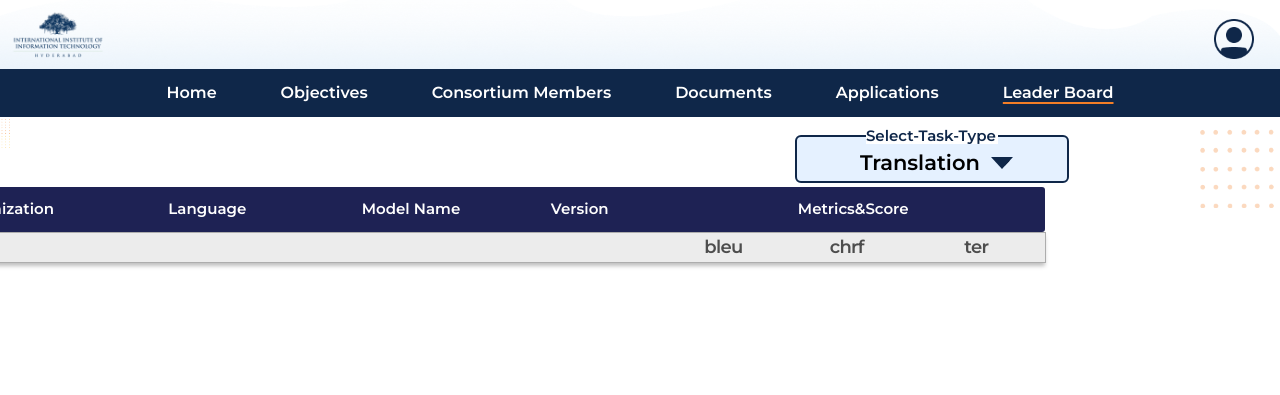
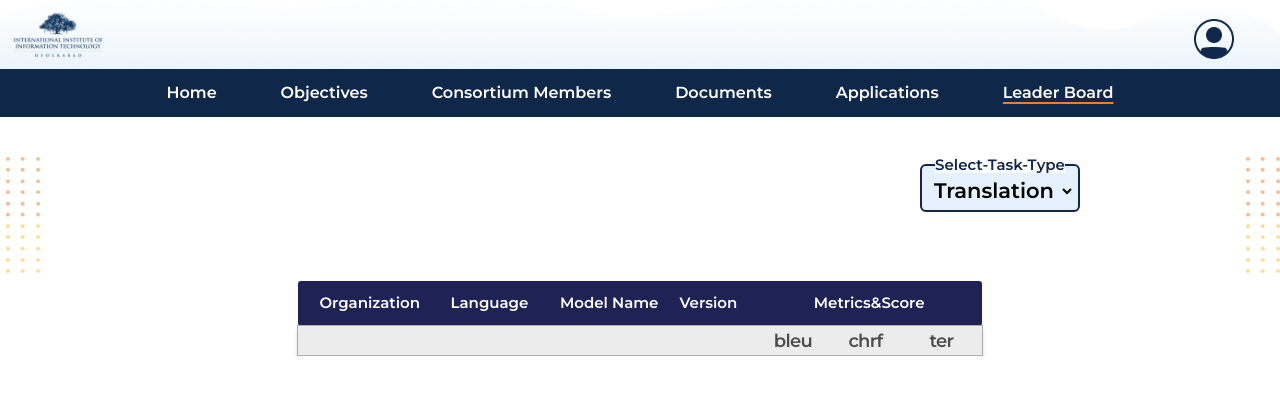
Before and after one commit to IIITH-Product-Labs/leaderboard, a Flask app: page /signout in a window 1280 px wide. Shown: the top 395 px of the page. Run offline with Flask 2, Linux system fonts and the light colour scheme; data that the repository does not hold is empty; some libraries are stand-ins or nearby versions.

Commit message:
leaderboard fixed

```diff
--- a/static/styles.css
+++ b/static/styles.css
@@ -250,19 +250,15 @@
 
 
     .fieldset {
-        float: right;
-       justify-content: right;
-        margin-left: 62.1%;
-        margin-top: 0.9%;
+        /* float: right; */
+        /* justify-content: right; */
         border: 2px solid  #0F2749;
-        width: 19.5%;
         border-radius: 6px;
         background: rgba(219, 236, 255, 0.7);
-        position:absolute;
     }
 
     .border-text {
-        width: 132px;
+
         margin: auto;
         background-color: #ffffff;
         font-family: 'Montserrat';
@@ -275,7 +271,7 @@
         border: 0px solid #FFFFFF;
     }
     .dropdown{
-        width: 270px;
+
         overflow: hidden;
         background: no-repeat right #D7E9FF;
         border-top:#D7E9FF 1px solid;
@@ -287,10 +283,10 @@
 
 
     }
-    .dropdown:after {
+    /* .dropdown:after {
         content: "";
-        margin-right: 20%;
-        position: absolute;
+        margin:auto;
+        position: relative;
         right: 0px;
         top: 12.5px;
         width: 0;
@@ -302,7 +298,7 @@
         border-left: 11px solid transparent;
         border-right: 11px solid transparent;
         border-top: 12px solid #0F2749;
-    }
+    } */
     .select-element {
         box-sizing: border-box;
         border: 0;
@@ -344,6 +340,7 @@
         color:  #FEFEFE;
         background-color: #1e2254;
         min-height: 20px;
+        margin: 4px;
 
         font-family: 'Montserrat';
         font-style: normal;
@@ -366,7 +363,7 @@
         font-family: 'Montserrat';
         font-style: normal;
         font-weight: 400;
-        font-size: 18px;
+
         line-height: 29px;
         /* identical to box height */
 
@@ -411,7 +408,7 @@
         font-size: 18px;
         line-height: 29px;
         /* identical to box height */
-
+        padding: 10px;
         letter-spacing: -0.04em;
 
         color: #4D4D4D;
@@ -424,6 +421,8 @@
         font-weight: 400;
         font-size: 18px;
         line-height: 29px;
+        padding: 10px;
+
         /* identical to box height */
 
         letter-spacing: -0.04em;
--- a/templates/leaderboard.html
+++ b/templates/leaderboard.html
@@ -6,8 +6,8 @@
         <!-- <link rel="stylesheet" href="https://cdn.jsdelivr.net/npm/bootstrap@4.6.1/dist/css/bootstrap.min.css"> -->
         <link rel="stylesheet" href="{{url_for('static',filename='styles.css')}}">
         <script src="https://cdn.jsdelivr.net/npm/jquery@3.6.0/dist/jquery.slim.min.js"></script>
-        <script src="https://cdn.jsdelivr.net/npm/popper.js@1.16.1/dist/umd/popper.min.js"></script>
-        <script src="https://cdn.jsdelivr.net/npm/bootstrap@4.6.1/dist/js/bootstrap.bundle.min.js"></script>
+        <!-- <script src="https://cdn.jsdelivr.net/npm/popper.js@1.16.1/dist/umd/popper.min.js"></script> -->
+        <!-- <script src="https://cdn.jsdelivr.net/npm/bootstrap@4.6.1/dist/js/bootstrap.bundle.min.js"></script> -->
         <script src="https://cdn.tailwindcss.com"></script>
     <script>
       tailwind.config = {
@@ -36,81 +36,121 @@
         <meta name="viewport" content="width=device-width, initial-scale=1.0">
     </head>
 <body>
-        <div class="overlap1-c">
-            <img class="w-24 h-auto" src="{{url_for('static',filename='Icon.png')}}" />
+      <div class="overlap1-c ">
+        <img class="w-24 h-auto" src="{{url_for('static',filename='Icon.png')}}"/>
         <div class="flex gap-4">
-                <div class="">
-                    <img class="h-10" id="imagebutton" src="{{url_for('static',filename='logout icon.png')}}" />
+          <img class="h-10 md:mr-5 mr-0" id="imagebutton" src="{{url_for('static',filename='logout icon.png')}}"/>
           <div class="m2" id="imagecontent">
-                        <a href="{{ url_for('signin') }}" class="dropdown-c1"><span>Sign In</span></a>
-                        <a href="{{ url_for('signout') }}" class="dropdown-c1"><span>Sign Out</span></a>
+            <a href="{{ url_for('signin') }}" class="dropdown-c1"
+              ><span>Sign In</span></a>
+            <a href="{{ url_for('signout') }}" class="dropdown-c1"
+              ><span>Sign Out</span></a>
             </div>
+            <div class="w-10 md:w-0"><img class="h-10" id="hamburg" src="{{url_for('static',filename='menu-04.png')}}" />
             </div>
-                <div class="w-10 md:w-0">
-                    <img class="h-10" id="hamburg" src="{{url_for('static',filename='menu-04.png')}}" />
           </div>
         </div>
       </div>
 
+      <!-- navbar  -->
       <div id="mobilecontent" class="w-0 h-full absolute bg-DarkBlue z-10 ease-in duration-200 overflow-x-auto">
         <div class="m-auto">
-          <div class="flex flex-column text-center font-bold text-2xl gap-10 pt-10">
-            <a href="{{ url_for('about') }}"class="text-white no-underline decoration-DarkOrgane decoration-DarkOrgane decoration-2 underline-offset-4 hover:underline hover:decoration-DarkOrgane hover:decoration-2 hover:underline-offset-4">Home</a>
-            <a href="{{ url_for('objective') }}" class="text-white no-underline decoration-DarkOrgane decoration-DarkOrgane decoration-2 underline-offset-4 hover:underline hover:decoration-DarkOrgane hover:decoration-2 hover:underline-offset-4">Objectives</a>
-            <a href="{{ url_for('consortium') }}" class="text-white no-underline decoration-DarkOrgane decoration-DarkOrgane decoration-2 underline-offset-4 hover:underline hover:decoration-DarkOrgane hover:decoration-2 hover:underline-offset-4">Consortium Members</a>
-            <a href="{{ url_for('documents') }}" class="text-white no-underline decoration-DarkOrgane decoration-DarkOrgane decoration-2 underline-offset-4 hover:underline hover:decoration-DarkOrgane hover:decoration-2 hover:underline-offset-4">Documents</a>
-            <a target="_self" href="https://himgangycanvas.iiithcanvas.com/" class="text-white no-underline decoration-DarkOrgane decoration-DarkOrgane decoration-2 underline-offset-4 hover:underline hover:decoration-DarkOrgane hover:decoration-2 hover:underline-offset-4">Applications</a>
-            <a href="{{ url_for('userleaderboard') }}" class="text-white underline decoration-DarkOrgane decoration-DarkOrgane decoration-2 underline-offset-4 hover:underline hover:decoration-DarkOrgane hover:decoration-2 hover:underline-offset-4">Leader Board</a>
+          <div class="flex flex-col text-center font-bold text-2xl gap-10 pt-10">
+            <a href="{{ url_for('about') }}"
+              class="text-white no-underline decoration-DarkOrgane decoration-DarkOrgane decoration-2 underline-offset-4 hover:underline hover:decoration-DarkOrgane hover:decoration-2 hover:underline-offset-4">Home</a>
+            <a href="{{ url_for('objective') }}"
+              class="text-white no-underline decoration-DarkOrgane decoration-DarkOrgane decoration-2 underline-offset-4 hover:underline hover:decoration-DarkOrgane hover:decoration-2 hover:underline-offset-4">Objectives</a>
+            <a href="{{ url_for('consortium') }}"
+              class="text-white no-underline decoration-DarkOrgane decoration-DarkOrgane decoration-2 underline-offset-4 hover:underline hover:decoration-DarkOrgane hover:decoration-2 hover:underline-offset-4">Consortium
+              Members</a>
+            <a href="{{ url_for('documents') }}"
+              class="text-white no-underline decoration-DarkOrgane decoration-DarkOrgane decoration-2 underline-offset-4 hover:underline hover:decoration-DarkOrgane hover:decoration-2 hover:underline-offset-4">Documents</a>
+            <a target="_self" href="https://himgangycanvas.iiithcanvas.com/"
+              class="text-white no-underline decoration-DarkOrgane decoration-DarkOrgane decoration-2 underline-offset-4 hover:underline hover:decoration-DarkOrgane hover:decoration-2 hover:underline-offset-4">Applications</a>
+            <a href="{{ url_for('userleaderboard') }}"
+              class="text-white underline decoration-DarkOrgane decoration-DarkOrgane decoration-2 underline-offset-4 hover:underline hover:decoration-DarkOrgane hover:decoration-2 hover:underline-offset-4">Leader
+              Board</a>
           </div>
         </div>
         </div>
-      <div class="md:h-auto md:w-full flex gap-3 bg-DarkBlue font-semibold font-body py-2 overflow-x-auto h-0 w-0">
+
+        <div
+          class="  md:h-auto md:w-full flex gap-3 bg-DarkBlue font-semibold font-body py-2 overflow-x-auto h-0 w-0"
+        >
           <div class="mx-auto gap-5 md:gap-16 lg:gap-30 flex flex-row my-1">
-          <a href="{{ url_for('about') }}" class="text-white no-underline decoration-DarkOrgane decoration-DarkOrgane decoration-2 underline-offset-4 hover:underline hover:decoration-DarkOrgane hover:decoration-2 hover:underline-offset-4">Home</a>
-          <a href="{{ url_for('objective') }}" class="text-white no-underline decoration-DarkOrgane decoration-DarkOrgane decoration-2 underline-offset-4 hover:underline hover:decoration-DarkOrgane hover:decoration-2 hover:underline-offset-4">Objectives</a>
-          <a href="{{ url_for('consortium') }}" class="text-white no-underline decoration-DarkOrgane decoration-DarkOrgane decoration-2 underline-offset-4 hover:underline hover:decoration-DarkOrgane hover:decoration-2 hover:underline-offset-4">Consortium Members</a>
-          <a href="{{ url_for('documents') }}" class="text-white no-underline decoration-DarkOrgane decoration-DarkOrgane decoration-2 underline-offset-4 hover:underline hover:decoration-DarkOrgane hover:decoration-2 hover:underline-offset-4">Documents</a>
-          <a target="_self" href="https://himgangycanvas.iiithcanvas.com/" class="text-white no-underline decoration-DarkOrgane decoration-DarkOrgane decoration-2 underline-offset-4 hover:underline hover:decoration-DarkOrgane hover:decoration-2 hover:underline-offset-4">Applications</a>
-          <a href="{{ url_for('userleaderboard') }}" class="text-white underline decoration-DarkOrgane decoration-DarkOrgane decoration-2 underline-offset-4 hover:underline hover:decoration-DarkOrgane hover:decoration-2 hover:underline-offset-4">Leader Board</a>
+            <a
+              href="{{ url_for('about') }}"
+              class="text-white no-underline decoration-DarkOrgane decoration-DarkOrgane decoration-2 underline-offset-4 hover:underline hover:decoration-DarkOrgane hover:decoration-2 hover:underline-offset-4"
+              >Home</a
+            >
+            <a
+              href="{{ url_for('objective') }}"
+              class="text-white no-underline decoration-DarkOrgane decoration-DarkOrgane decoration-2 underline-offset-4 hover:underline hover:decoration-DarkOrgane hover:decoration-2 hover:underline-offset-4"
+              >Objectives</a
+            >
+            <a
+              href="{{ url_for('consortium') }}"
+              class="text-white no-underline decoration-DarkOrgane decoration-DarkOrgane decoration-2 underline-offset-4 hover:underline hover:decoration-DarkOrgane hover:decoration-2 hover:underline-offset-4"
+              >Consortium Members</a
+            >
+            <a
+              href="{{ url_for('documents') }}"
+              class="text-white no-underline decoration-DarkOrgane decoration-DarkOrgane decoration-2 underline-offset-4 hover:underline hover:decoration-DarkOrgane hover:decoration-2 hover:underline-offset-4"
+              >Documents</a
+            >
+            <a
+              target="_self"
+              href="https://himgangycanvas.iiithcanvas.com/"
+              class="text-white no-underline decoration-DarkOrgane decoration-DarkOrgane decoration-2 underline-offset-4 hover:underline hover:decoration-DarkOrgane hover:decoration-2 hover:underline-offset-4"
+              >Applications</a
+            >
+            <a
+              href="{{ url_for('userleaderboard') }}"
+              class="text-white underline decoration-DarkOrgane decoration-DarkOrgane decoration-2 underline-offset-4 hover:underline hover:decoration-DarkOrgane hover:decoration-2 hover:underline-offset-4"
+              >Leader Board</a
+            >
           </div>
         </div>
-        <div class="g73 "><img src="{{url_for('static',filename='ls1.png')}}" width="55px" height="160px"></div>
-        <div class="grp1 "><img src="{{url_for('static',filename='lpc1.png')}}" width="80px" height="100px" ></div>
-        <div class="container ">
-            <div class="dropdown-box">
-                <fieldset class="fieldset">
-                    <legend class="border-text">Select-Task-Type</legend>
-                        <div class="dropdown">
-                            <select class="select-element" onchange="getSelectedOption()">
-                                <option value="Translation" selected>Translation</option>
 
+      <!-- NAV  bar  -->
+      <div  class="sm:mt-10 my-2  flex " >
+        <div class="flex-none sm:w-10 w-8  ">
+          <img class="align-top align-left  " src="{{url_for('static',filename='ls1.png')}}" >
+        </div>
+        <div class="flex-grow mx-auto overflow-x-auto">
+          <fieldset class="fieldset    mx-auto  sm:w-40 sm:mr-40  w-32   "><legend class="border-text">Select-Task-Type</legend>
+            <div class="dropdown ">
+              <select class=" mx-auto select-element mx-4 w-auto " onchange="getSelectedOption()">
+                <option value="Translation  " selected>Translation</option>
               </select>
             </div>
           </fieldset>
         </div>
-            <div id="table-container mx-auto ">
-                <table id="table" class="mx-auto max-w-7xl  " style="width: 91%; margin-left: -9.3%;margin-top: 5.5%;position:absolute">
-                    <tr style="height:45px;">
-                        <th style="width:3%" class="table-heading"></th>
-                        <th  style="width:15%" class="table-heading ">Organization</th>
-                        <th style="width:20%" class="table-heading ">Language</th>
-                        <th style="width:15%" class="table-heading ">Model Name</th>
-                        <th style="width:14%" class="table-heading ">Version</th>
+        <div class="flex-none sm:w-10 w-8  ">
+          <img class="align-top align-left mr-auto  " src="{{url_for('static',filename='ls1.png')}}" >
+        </div>
+      </div>
+      <div class=" max-w-7xl sm:mx-auto  mx-4  flex flex-col    overflow-x-auto font-body ">
+        <div id="mx-auto sm:text-2xl  text-xs break-normal  ">
+            <table class="mx-auto text-center " >
+                <tr style="height:45px; " class=" mt-10 " >
+                    <th style="width:3%"   class=" mx-2  table-heading"></th>
+                    <th  style="width:15%" class=" mx-2  table-heading ">Organization</th>
+                    <th style="width:20%"  class=" mx-2  table-heading ">Language</th>
+                    <th style="width:15%"  class=" mx-2  table-heading ">Model Name</th>
+                    <th style="width:14%"  class=" mx-2  table-heading ">Version</th>
                     <th  style="text-align: center" colspan="3"  class="table-heading ">Metrics&Score</th>
                 </tr>
-                    <tr style=" height:30px;background: #ECECEC; border: 1px solid #ADADAD; line-height: 10px; box-shadow: 0px 4px 4px rgba(0, 0, 0, 0.25);">
+                <tr style=" height:30px;background: #ECECEC; border: 1px solid #ADADAD; line-height: 10px; box-shadow: 0px 4px 4px rgba(0, 0, 0, 0.25);" class="justify-center">
                     <td></td>
                     <td></td>
                     <td></td>
                     <td></td>
                     <td></td>
-                        <td style="text-align: center;width:10.7%" class="table-data">bleu</td>
-                        <td style="text-align: center;width:10.5%" class="table-data">chrf</td>
-                        <td style="text-align: center" class="table-data">ter</td>
-                    </tr>
-
-                    {% for i in items %}
-
+                    <td style="text-align:center;width:10.7%" class="mx-2  table-data">bleu</td>
+                    <td style="text-align:center;width:10.5%" class="mx-2  table-data">chrf</td>
+                    <td style="text-align:center"             class="mx-2  table-data">ter</td>
+                </tr>{% for i in items %}
                 <tr class="border-bottom">
                   <td ><div class="circle"></div></td>
                   <td class="tabledata1" >{{i['organisation']}}</td>
@@ -120,28 +160,35 @@
                   <td style="text-align: center" class="tabledata2" >{{i['bleu']}}</td>
                   <td style="text-align: center" class="tabledata3" >{{i['chrf']}}</td>
                   <td style="text-align: center" class="tabledata2" >{{i['ter']}}</td>
-                        </tr>
-
-                    {% endfor %}
+                </tr>{% endfor %}
               </table>
             </div>
           </div>
+        </div>
+      </div>
+
       <script>
             var imagebutton = document.getElementById('imagebutton');
             var imagecontent = document.getElementById('imagecontent');
             imagebutton.addEventListener('click', function() {
                 imagebutton.classList.toggle('open');
             });
+            var mobilemenu = false;
+            var hambutton = document.getElementById("hamburg");
+            var hamcontent = document.getElementById("mobilecontent");
+            hambutton.addEventListener("click", function () {
+            // hambutton.classList.toggle('open');
+            mobilemenu = !mobilemenu;
+            if (mobilemenu) {hamcontent.className ="w-full h-full absolute bg-DarkBlue z-10 ease-in duration-300 overflow-hidden";}
+            else {hamcontent.className ="w-0 h-full absolute bg-DarkBlue z-10 ease-in duration-300 overflow-hidden";}
+              });
 
 
             var dropdownButton = document.getElementById('dropdownButton');
             var dropdownMenu = document.getElementById('dropdownMenu');
-
             dropdownButton.addEventListener('click', function() {
                 dropdownButton.classList.toggle('open');
             });
-
-
             function getSelectedOption() {
                 var selectedOption = document.querySelector('select').value;
                 console.log(selectedOption)
@@ -177,19 +224,7 @@
                 });
             }
 
-            var mobilemenu = false
 
-            var hambutton = document.getElementById('hamburg');
-              var hamcontent = document.getElementById('mobilecontent');
-              hambutton.addEventListener('click', function () {
-                // hambutton.classList.toggle('open');
-                mobilemenu = !mobilemenu
-                if (mobilemenu) {
-                  hamcontent.className="w-full h-full absolute bg-DarkBlue z-10 ease-in duration-300 overflow-hidden"
-                }
-                else {
-                  hamcontent.className = "w-0 h-full absolute bg-DarkBlue z-10 ease-in duration-300 overflow-hidden"
-                }});
         </script>
     </body>
 </html>
```
Also changed, not shown: templates/documents.html (+17 -8 lines). Lines whose indentation alone changed are shown as unchanged.
